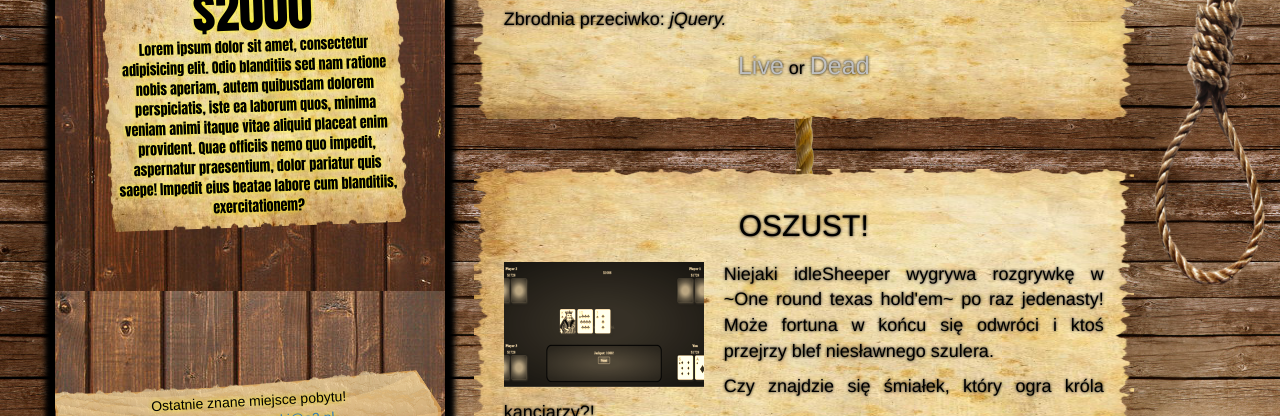
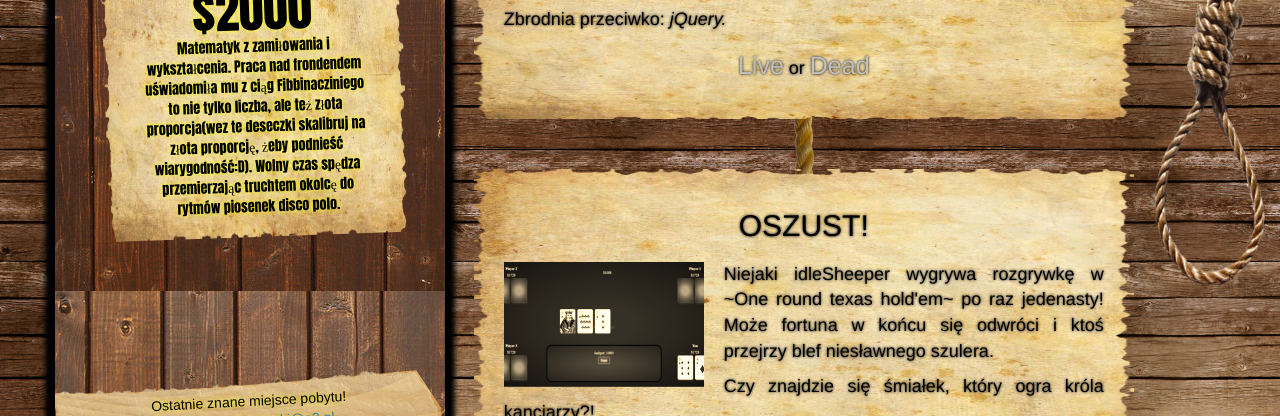
Before and after one commit to idleSheeper/Portfolio, a plain HTML site: page index.html in a window 1280 px wide. Shown: the part 384-800 px from the top of the page. Drawn offline with nearby package versions, Linux system fonts and the light colour scheme; a web font is replaced by a local one.

Commit message:
Add files via upload

```diff
--- a/index.html
+++ b/index.html
@@ -27,7 +27,8 @@
                     <h2>WANTED</h2>
                     <h4>DEAD OR ALIVE</h4> <img src="http://wl.static.fotolia.com/jpg/00/40/04/98/400_F_40049846_anwOxD0OOSWvpqM9tcZwZBgg8XWV8vDY.jpg" alt="..." class="img-responsive img-rounded" style='width: 250px; height: 150px'>
                     <h3>REWARD: $2000</h3>
-                    Lorem ipsum dolor sit amet, consectetur adipisicing elit. Odio blanditiis sed nam ratione nobis aperiam, autem quibusdam dolorem perspiciatis, iste ea laborum quos, minima veniam animi itaque vitae aliquid placeat enim provident. Quae officiis nemo quo impedit, aspernatur praesentium, dolor pariatur quis saepe! Impedit eius beatae labore cum blanditiis, exercitationem?
+                    <p>Matematyk z zamiłowania i wykształcenia. Praca nad frondendem uświadomiła mu z ciąg Fibbinacziniego to nie tylko liczba, ale też złota proporcja(wez te deseczki skalibruj na złota proporcję, żeby podnieść wiarygodność:D). Wolny czas spędza przemierzając truchtem okolcę do rytmów piosenek disco polo.
+</p>
                 </div>
         <div class="arrow visible-md visible-lg">Ostatnie znane miejsce pobytu!
            <p>email: <a href="">pan.d.borecki@o2.pl</a></p>
--- a/style.css
+++ b/style.css
@@ -56,6 +56,14 @@ body{
 .poster h4 {
     margin:0;
     font-size: 2em;
+}
+.poster p{
+    font-family: impact;
+    padding: 0px 10%;
+    font-size: calc( 1 / 1vw);
+}
+.font-for-sm{
+    font-size: 18px;
 }
 
 .zoom{
```
